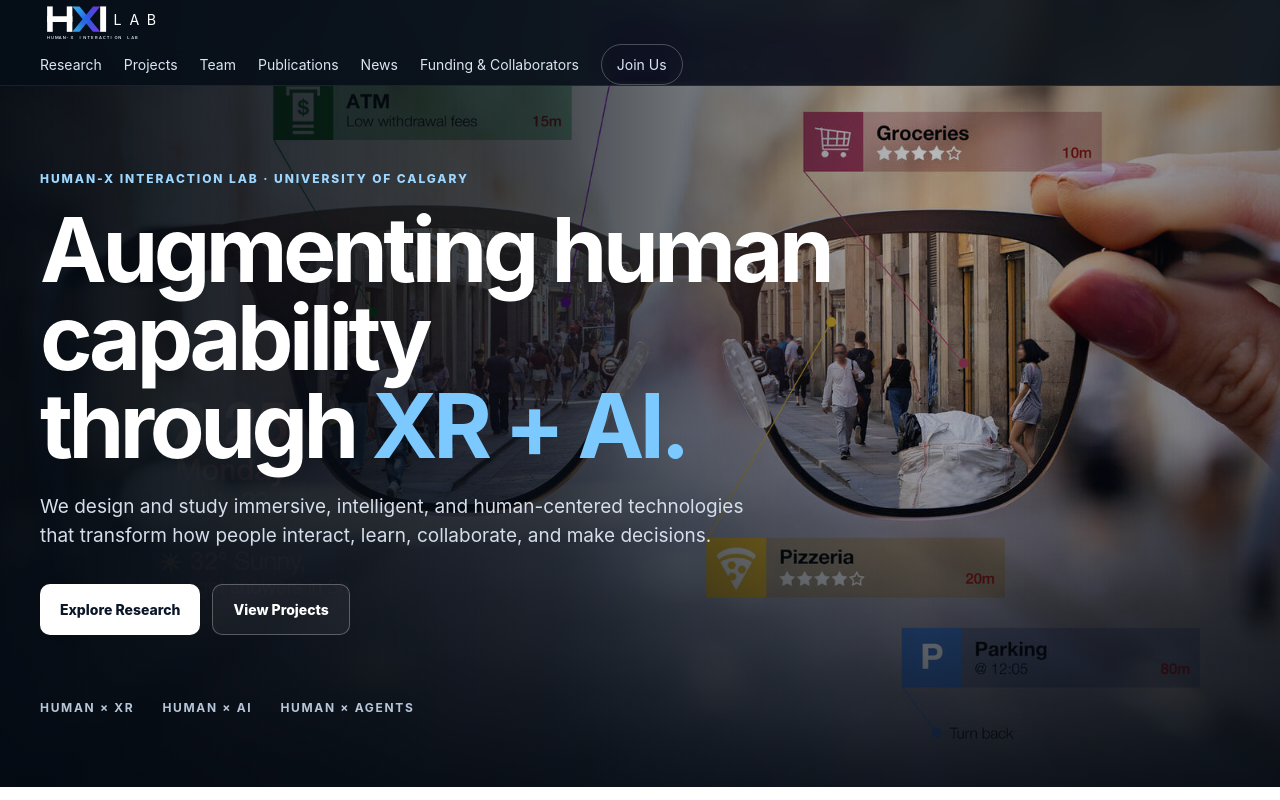
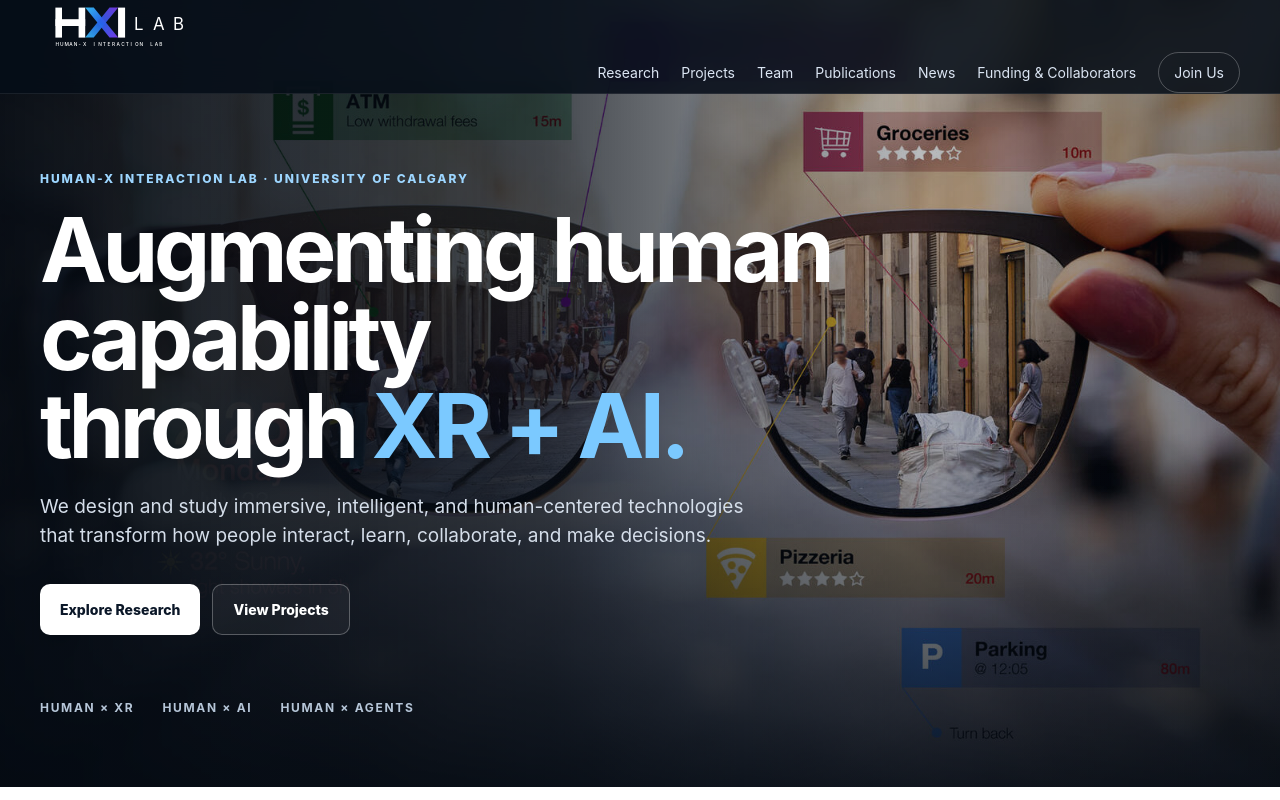
Before and after one commit to kangsookim/hxi-lab-website, a Next.js app: page / in a window 1280 px wide. Shown: the top 800 px of the page. Built offline with nearby package versions, Linux system fonts and the light colour scheme.

Commit message:
banner line fix

```diff
--- a/app/globals.css
+++ b/app/globals.css
@@ -4,20 +4,30 @@
   height:82px;
   display:flex;
   align-items:center;
-  justify-content:space-between
+  justify-content:space-between;
+  flex-wrap:nowrap;
+  gap:32px;
 }
 
 .brand{
   display:flex;
   align-items:center;
-  color:#fff
+  flex:0 0 auto;
+  color:#fff;
 }
 
 .brand img{
-  height:44px;
-  width:auto;
-  object-fit:contain
-}.nav nav{display:flex;align-items:center;gap:22px}.nav nav a{font-size:14px;color:#dbe5f3}.nav nav a:hover{color:#fff}.join-pill{padding:9px 15px;border:1px solid rgba(255,255,255,.25);border-radius:999px}
+  width:190px;
+  height:auto;
+  max-height:52px;
+  object-fit:contain;
+}.nav nav{display:flex;
+  align-items:center;
+  justify-content:flex-end;
+  gap:22px;
+  margin-left:auto;
+  flex-wrap:nowrap;
+  white-space:nowrap;}.nav nav a{font-size:14px;color:#dbe5f3}.nav nav a:hover{color:#fff}.join-pill{padding:9px 15px;border:1px solid rgba(255,255,255,.25);border-radius:999px}
 .hero{min-height:760px;position:relative;display:flex;align-items:end;background:var(--navy);overflow:hidden}.hero-media{position:absolute;inset:0}.hero-media video,.hero-media>img{width:100%;height:100%;object-fit:cover;filter:saturate(.8) contrast(1.03)}.hero-shade{position:absolute;inset:0;background:linear-gradient(90deg,rgba(4,10,18,.96) 0%,rgba(4,10,18,.74) 43%,rgba(4,10,18,.28) 72%,rgba(4,10,18,.48) 100%),linear-gradient(0deg,rgba(4,10,18,.85),transparent 45%)}.hero-content{position:relative;z-index:2;color:white;padding:170px 0 70px}.eyebrow{text-transform:uppercase;letter-spacing:.16em;font-weight:800;font-size:12px;color:#35506f}.eyebrow.light{color:#9dd6ff}.hero h1{font-size:clamp(52px,7vw,92px);line-height:.98;letter-spacing:-.05em;margin:18px 0 24px;max-width:980px}.hero h1 em{font-style:normal;color:#7bc9ff}.hero p{font-size:19px;max-width:720px;color:#d5deea;margin:0 0 34px}.hero-actions{display:flex;gap:12px;flex-wrap:wrap}.btn{display:inline-flex;align-items:center;justify-content:center;padding:14px 20px;border-radius:10px;font-weight:800;font-size:14px}.btn.primary{background:#fff;color:#0b1728}.btn.ghost{border:1px solid rgba(255,255,255,.28);color:#fff;background:rgba(255,255,255,.05)}.btn.white{background:white;color:#10233b}.human-x{margin-top:64px;display:flex;gap:28px;flex-wrap:wrap;color:#b6c6d8;font-size:12px;font-weight:700;letter-spacing:.14em}
 .section{padding:96px 0}.section.soft{background:var(--bg)}.section.dark{background:var(--navy);color:#fff}.intro{padding:110px 0}.split{display:grid;grid-template-columns:1.05fr .8fr;gap:90px;align-items:start}.split h2,.section-title h2,.page-head h1,.section> .wrap > h2{font-size:clamp(38px,5vw,64px);line-height:1.04;letter-spacing:-.04em;margin:12px 0}.split>p{font-size:18px;color:#536274;margin-top:32px;line-height:1.75}.section-title{display:flex;justify-content:space-between;gap:32px;align-items:end;margin-bottom:36px}.section-title h2{margin-bottom:0}.section-title.inverted .eyebrow{color:#87c9f6}.text-link{font-size:14px;font-weight:800;color:#315d88}.light-link{color:#bfe6ff}
 .theme-grid{display:grid;grid-template-columns:repeat(2,1fr);gap:18px}.theme-card{position:relative;min-height:330px;border-radius:18px;overflow:hidden;background:#111}.theme-card img{width:100%;height:100%;object-fit:cover;position:absolute;inset:0;transition:transform .4s ease}.theme-card:hover img{transform:scale(1.03)}.theme-card:after{content:"";position:absolute;inset:0;background:linear-gradient(180deg,rgba(0,0,0,.05),rgba(5,10,17,.88))}.theme-overlay{position:absolute;z-index:2;inset:auto 24px 24px;display:flex;justify-content:space-between;align-items:end;color:white}.theme-overlay>span{font-size:12px;color:#b8c9dc}.theme-overlay small,.project-copy small,.project-feature small{font-size:11px;letter-spacing:.14em;text-transform:uppercase;color:#9bd8ff;font-weight:800}.theme-overlay h3{font-size:28px;margin:5px 0 0;letter-spacing:-.03em}
```
